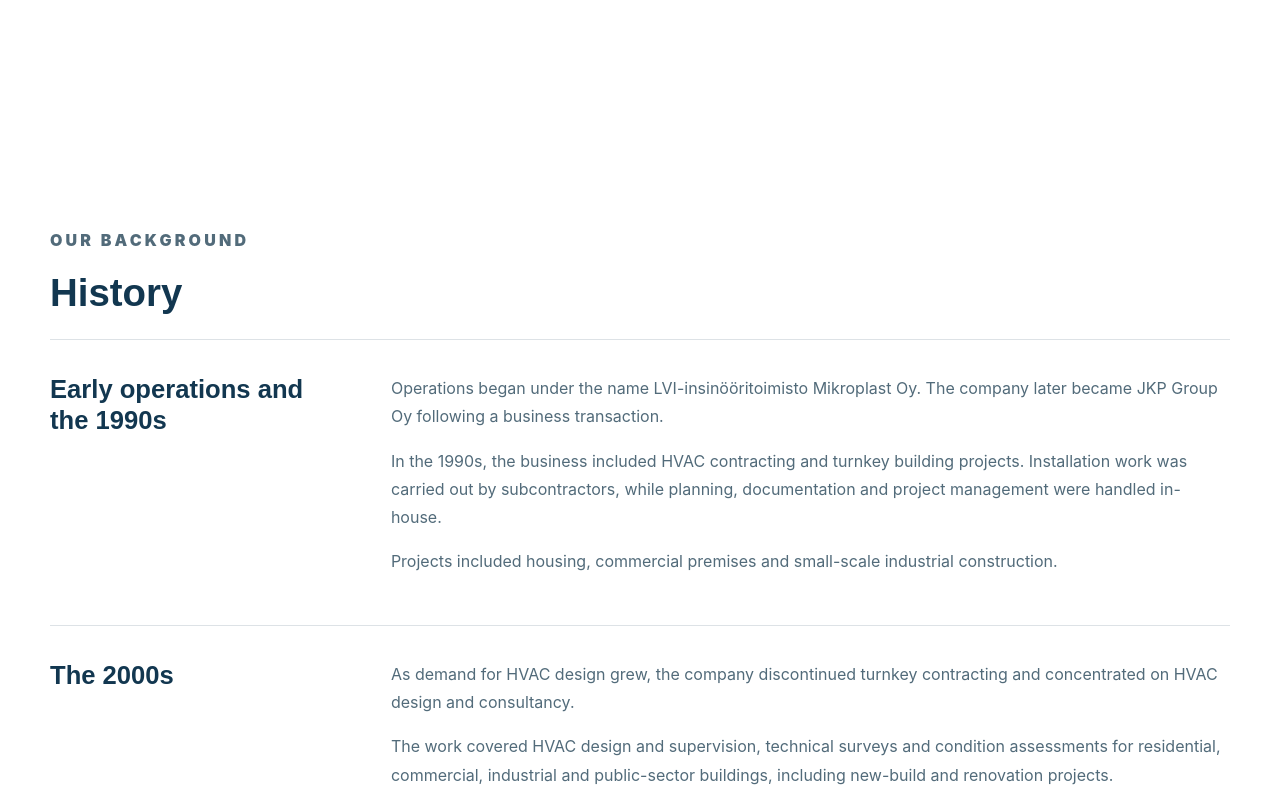
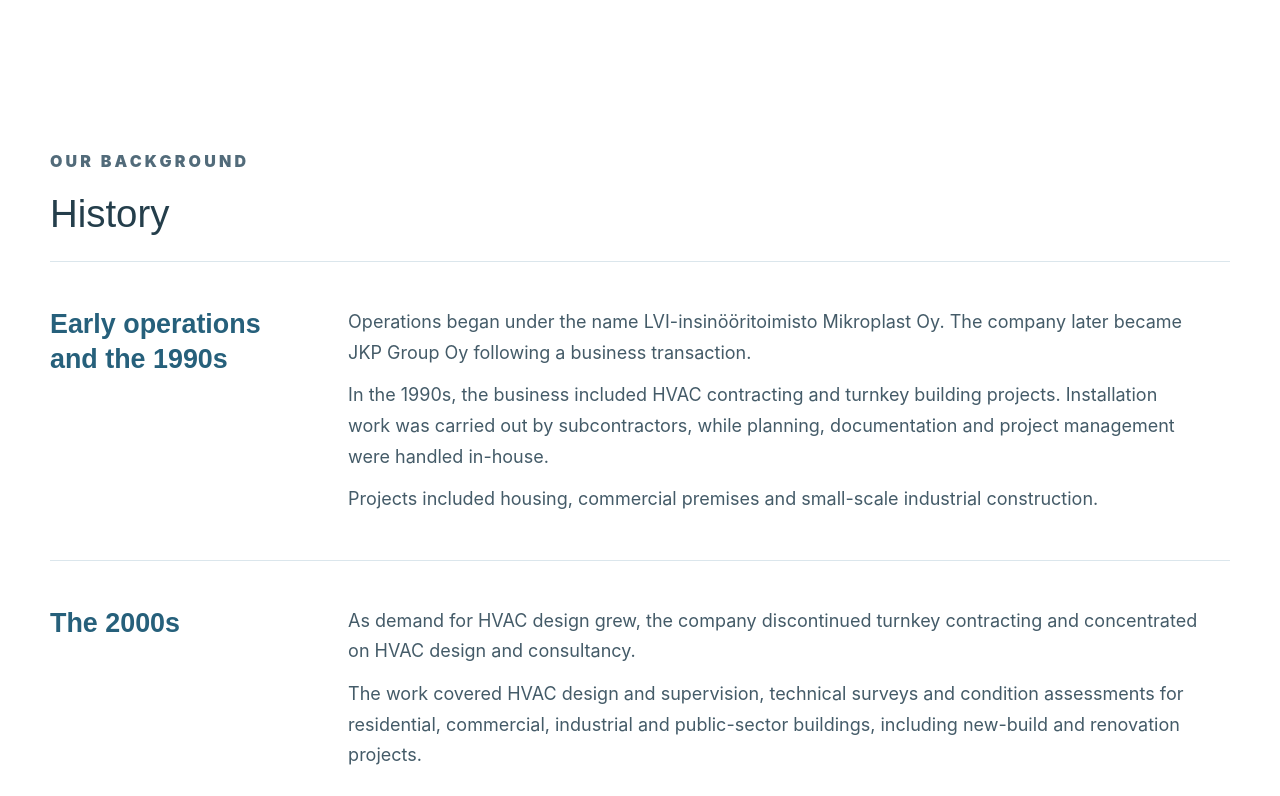
Before and after one commit to Jambovisuaalit/jkp-group-vercel-production, a Next.js app: page /en/yritys in a window 1280 px wide. Shown: the part 944-1740 px from the top of the page. Built offline with nearby package versions, Linux system fonts and the light colour scheme; no server answers; the database is empty.

Commit message:
feat(customer-release): editable company image and white editorial company page styles

```diff
--- /dev/null
+++ b/app/customer-company.css
@@ -0,0 +1,16 @@
+/* Company page: white two-column editorial layout from customer's reference. */
+.company-intro {background:#fff;padding:clamp(45px,6vw,85px) 0}
+.company-intro-grid {display:grid;grid-template-columns:minmax(0,1.15fr) minmax(0,.85fr);gap:clamp(25px,6vw,82px);align-items:start}
+.company-copy h1 {color:#243e4b;font:500 clamp(32px,3.75vw,50px)/1.16 Arial,Helvetica,sans-serif;letter-spacing:-.03em;margin:0 0 23px}
+.company-copy p:not(.eyebrow),.company-history-item p {color:#445b68;font-size:clamp(16px,1.45vw,18px);line-height:1.7}
+.company-copy p:not(.eyebrow) {margin:0 0 17px}
+.company-photo {margin:0;background:#f3f7fa}
+.company-photo img {display:block;width:100%;height:clamp(250px,31vw,410px);object-fit:cover}
+.company-history {padding:25px 0 clamp(70px,8vw,120px);background:#fff}
+.company-history h2 {color:#243e4b;font:500 clamp(30px,3vw,42px)/1.18 Arial,Helvetica,sans-serif;margin:0 0 25px}
+.company-history-item {display:grid;grid-template-columns:minmax(140px,.28fr) minmax(0,1fr);gap:clamp(20px,4vw,65px);padding:clamp(25px,3.8vw,45px) 0;border-top:1px solid #dbe6ec}
+.company-history-item:last-child {border-bottom:1px solid #dbe6ec}
+.company-history-item h3 {color:#26607b;font:700 clamp(21px,2.1vw,27px)/1.3 Arial,Helvetica,sans-serif;margin:0}
+.company-history-item p {max-width:850px;margin:0 0 12px}
+.company-history-item p:last-child {margin-bottom:0}
+@media(max-width:767px){.company-intro-grid,.company-history-item{grid-template-columns:1fr}.company-photo img{height:240px}.company-intro{padding-top:45px}}
--- a/app/layout.tsx
+++ b/app/layout.tsx
@@ -5,6 +5,7 @@
 import "./home-mobile-fix.css";
 import "./content-finish.css";
 import "./customer-p0.css";
+import "./customer-company.css";
 
 const PRODUCTION_URL = "https://www.jkpgroup.fi";
 const PREVIEW_FALLBACK_URL = "https://jkp-group-asiakas.vercel.app";
--- a/components/admin/AdminDashboard.tsx
+++ b/components/admin/AdminDashboard.tsx
@@ -690,6 +690,7 @@
                     onChange={(media) => setContent((current) => current ? { ...current, media } : current)}
                     upload={uploadImage}
                   />
+                  <AdminMediaEditor scope="company" media={content.media} onChange={(media) => setContent((current) => current ? { ...current, media } : current)} upload={uploadImage} />
                   <div className={styles.editorSection}><p className={styles.kicker}>YRITYSESITTELY</p><h2>Yrityksestä</h2><div className={styles.formGrid}><Field label="Otsikko" wide><input value={content.about.title} onChange={(e) => setContent({ ...content, about: { ...content.about, title: e.target.value } })} /></Field><Field label="Esittelyteksti" wide><textarea rows={6} value={content.about.body} onChange={(e) => setContent({ ...content, about: { ...content.about, body: e.target.value } })} /></Field></div></div>
                 </> : null}
                 {view === "tech-content" ? <AdminMediaEditor
--- a/content/defaults.ts
+++ b/content/defaults.ts
@@ -39,6 +39,7 @@
   references: ClientReference[];
   media: {
     technicalImageUrl: string;
+    companyImageUrl: string;
     rentalImageUrl: string;
     serviceImages: string[];
     referenceImages: string[];
@@ -111,6 +112,7 @@
   references: clientReferences.map((entry) => ({ ...entry, areas: entry.areas ? [...entry.areas] : undefined })),
   media: {
     technicalImageUrl: "/images/jkp-teollisuus-hero-asiakkaan-kuva.jpeg",
+    companyImageUrl: "/images/jkp-pdf-reference-02.jpg",
     rentalImageUrl: "/images/jkp-asiakkaan-vuokrakohde-2026-09-18.jpg",
     serviceImages: [
       "/images/jkp-pdf-reference-01.jpg",
```
Also changed, not shown: components/admin/AdminMediaEditor.tsx (+7 -2 lines).
